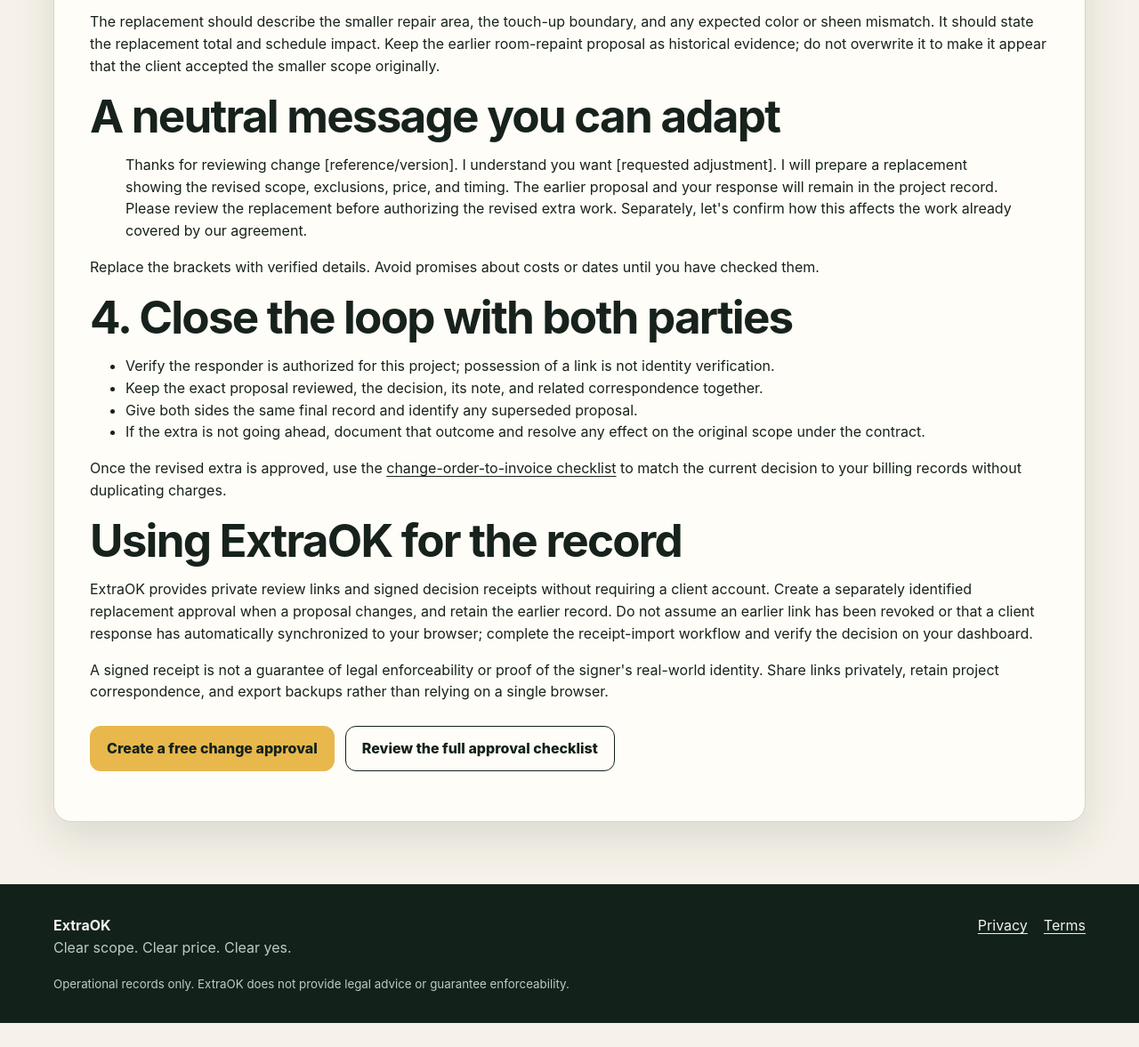
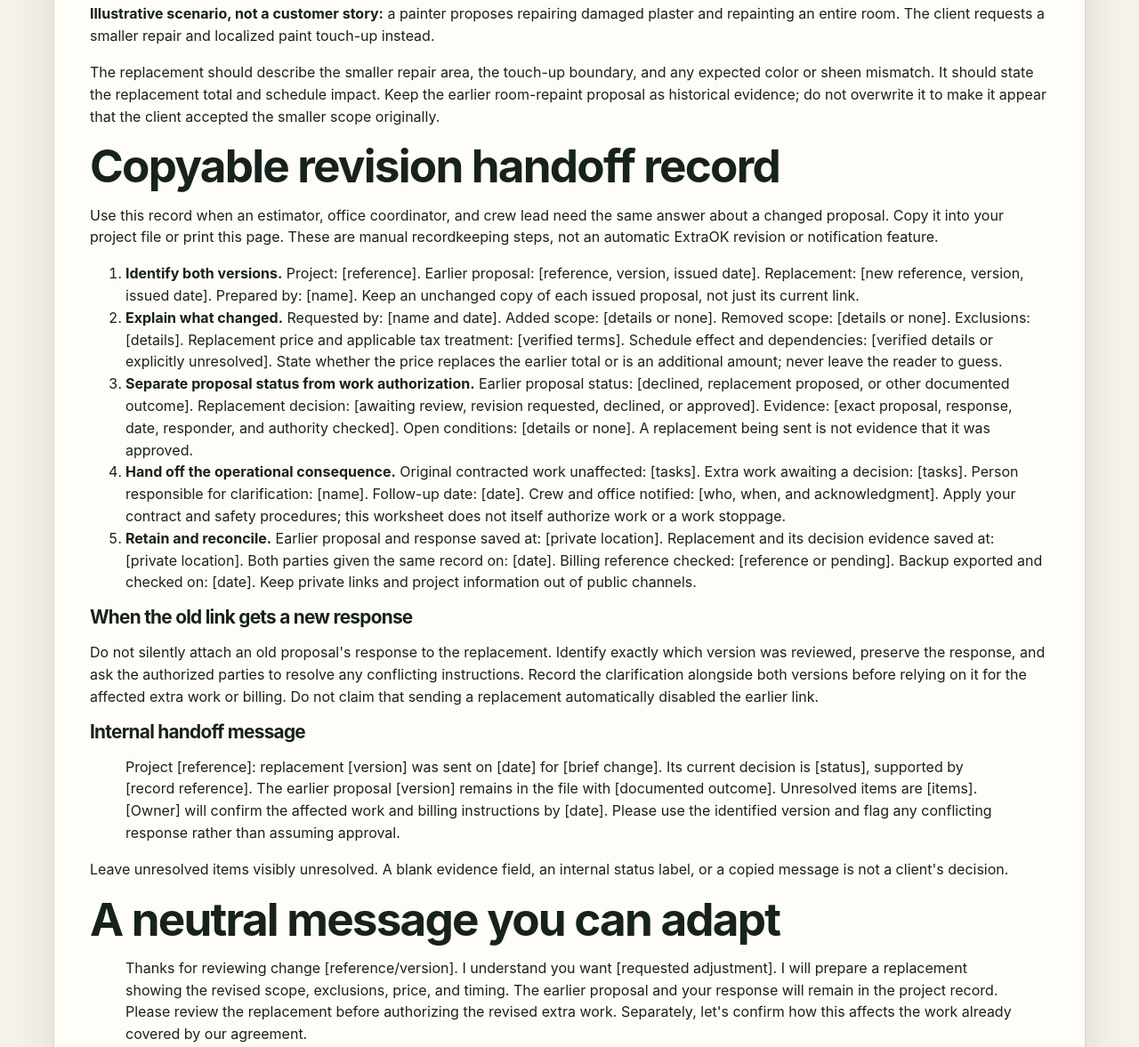
Before and after one commit to helpinghandschitown-netizen/extraok, a website: page change-order-revision-and-decline-guide.html in a window 1280 px wide. Shown: the part 1623-2800 px from the top of the page at 89% size. Before the commit the page ends 2773 px from the top, so only its background shows below. Drawn offline with Linux system fonts and the light colour scheme.

Commit message:
docs: add revision handoff worksheet and conflict guidance

```diff
--- a/change-order-revision-and-decline-guide.html
+++ b/change-order-revision-and-decline-guide.html
@@ -20,6 +20,7 @@
   <main id="guide" class="shell">
     <article class="panel">
       <span class="eyebrow">Free contractor workflow guide</span>
+      <p class="muted">Published by ExtraOK, the maker of the linked approval tool. This worksheet is free to use without purchasing anything.</p>
       <h1>A change order was declined. What happens next?</h1>
       <p class="lede">A decline or revision request is a decision about the proposal you sent—not permission to perform a different version. Keep the original record, separate agreed work from disputed extras, and send a clearly identified replacement if the scope changes.</p>
       <div class="notice"><strong>Operational guidance, not legal advice.</strong> Your contract and local rules govern notices, authorization, payment, suspension of work, and safety duties. This guide does not authorize stopping contracted work, withholding materials, or charging for unapproved extras.</div>
@@ -33,6 +34,22 @@
       <h2>Example: reduce the scope without losing the record</h2>
       <p><strong>Illustrative scenario, not a customer story:</strong> a painter proposes repairing damaged plaster and repainting an entire room. The client requests a smaller repair and localized paint touch-up instead.</p>
       <p>The replacement should describe the smaller repair area, the touch-up boundary, and any expected color or sheen mismatch. It should state the replacement total and schedule impact. Keep the earlier room-repaint proposal as historical evidence; do not overwrite it to make it appear that the client accepted the smaller scope originally.</p>
+      <section id="revision-handoff" aria-labelledby="revision-handoff-title">
+        <h2 id="revision-handoff-title">Copyable revision handoff record</h2>
+        <p>Use this record when an estimator, office coordinator, and crew lead need the same answer about a changed proposal. Copy it into your project file or print this page. These are manual recordkeeping steps, not an automatic ExtraOK revision or notification feature.</p>
+        <ol>
+          <li><strong>Identify both versions.</strong> Project: [reference]. Earlier proposal: [reference, version, issued date]. Replacement: [new reference, version, issued date]. Prepared by: [name]. Keep an unchanged copy of each issued proposal, not just its current link.</li>
+          <li><strong>Explain what changed.</strong> Requested by: [name and date]. Added scope: [details or none]. Removed scope: [details or none]. Exclusions: [details]. Replacement price and applicable tax treatment: [verified terms]. Schedule effect and dependencies: [verified details or explicitly unresolved]. State whether the price replaces the earlier total or is an additional amount; never leave the reader to guess.</li>
+          <li><strong>Separate proposal status from work authorization.</strong> Earlier proposal status: [declined, replacement proposed, or other documented outcome]. Replacement decision: [awaiting review, revision requested, declined, or approved]. Evidence: [exact proposal, response, date, responder, and authority checked]. Open conditions: [details or none]. A replacement being sent is not evidence that it was approved.</li>
+          <li><strong>Hand off the operational consequence.</strong> Original contracted work unaffected: [tasks]. Extra work awaiting a decision: [tasks]. Person responsible for clarification: [name]. Follow-up date: [date]. Crew and office notified: [who, when, and acknowledgment]. Apply your contract and safety procedures; this worksheet does not itself authorize work or a work stoppage.</li>
+          <li><strong>Retain and reconcile.</strong> Earlier proposal and response saved at: [private location]. Replacement and its decision evidence saved at: [private location]. Both parties given the same record on: [date]. Billing reference checked: [reference or pending]. Backup exported and checked on: [date]. Keep private links and project information out of public channels.</li>
+        </ol>
+        <h3>When the old link gets a new response</h3>
+        <p>Do not silently attach an old proposal's response to the replacement. Identify exactly which version was reviewed, preserve the response, and ask the authorized parties to resolve any conflicting instructions. Record the clarification alongside both versions before relying on it for the affected extra work or billing. Do not claim that sending a replacement automatically disabled the earlier link.</p>
+        <h3>Internal handoff message</h3>
+        <blockquote><p>Project [reference]: replacement [version] was sent on [date] for [brief change]. Its current decision is [status], supported by [record reference]. The earlier proposal [version] remains in the file with [documented outcome]. Unresolved items are [items]. [Owner] will confirm the affected work and billing instructions by [date]. Please use the identified version and flag any conflicting response rather than assuming approval.</p></blockquote>
+        <p>Leave unresolved items visibly unresolved. A blank evidence field, an internal status label, or a copied message is not a client's decision.</p>
+      </section>
       <h2>A neutral message you can adapt</h2>
       <blockquote><p>Thanks for reviewing change [reference/version]. I understand you want [requested adjustment]. I will prepare a replacement showing the revised scope, exclusions, price, and timing. The earlier proposal and your response will remain in the project record. Please review the replacement before authorizing the revised extra work. Separately, let's confirm how this affects the work already covered by our agreement.</p></blockquote>
       <p>Replace the brackets with verified details. Avoid promises about costs or dates until you have checked them.</p>
```
